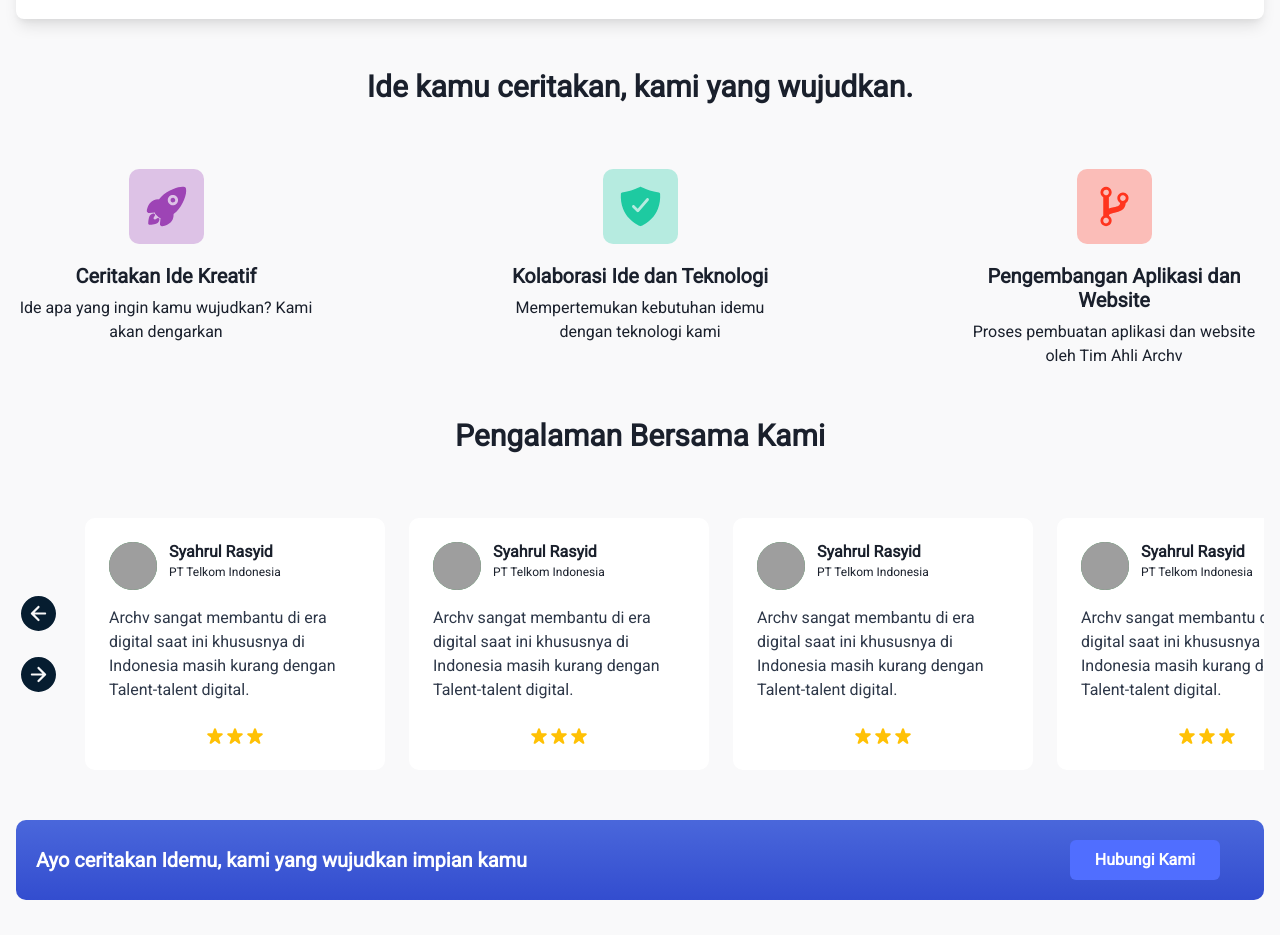
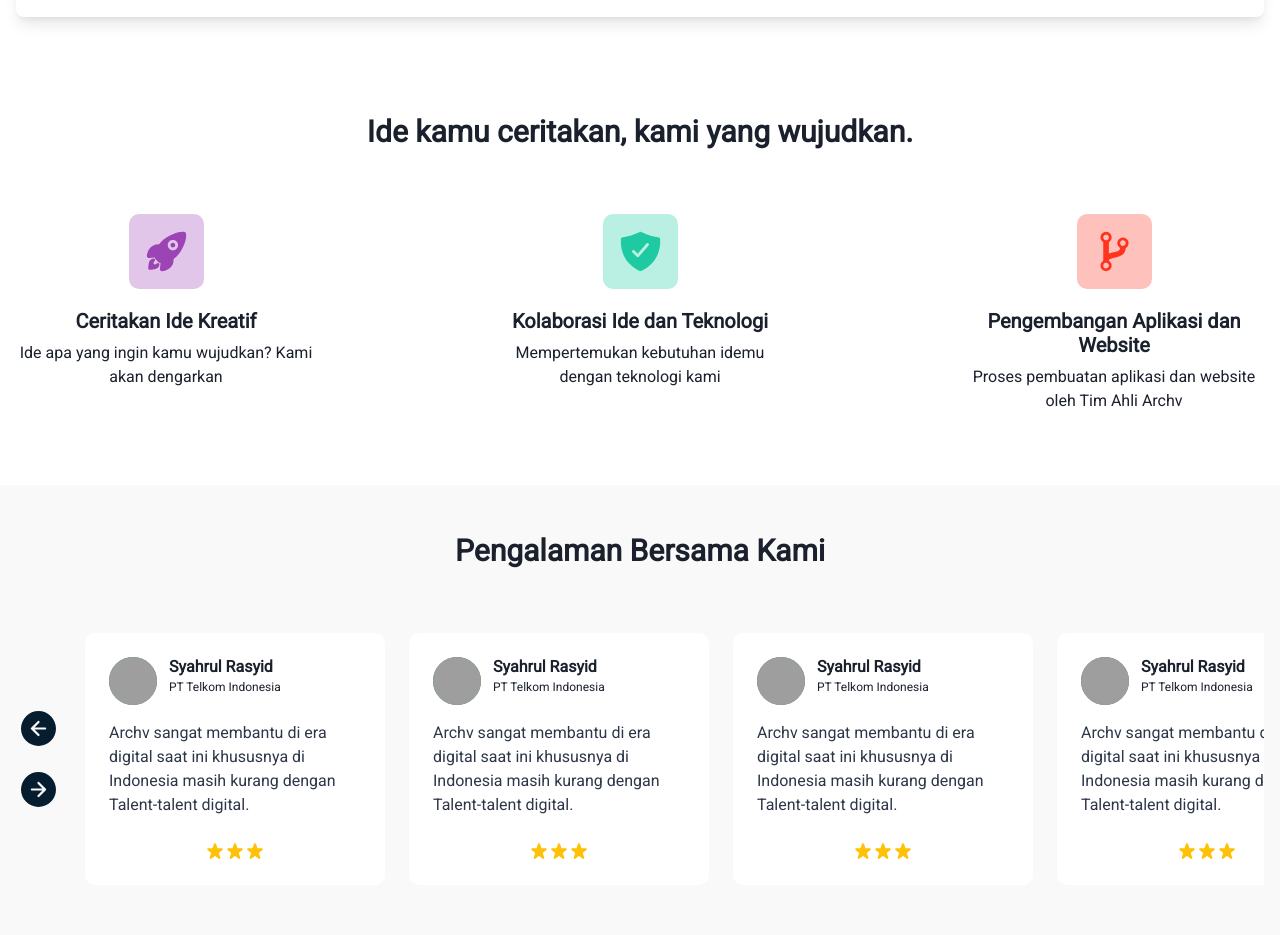
Before and after one commit to aksara-kode/aksara-landing, a Next.js app: page / in a window 1280 px wide. Shown: the part 677-1612 px from the top of the page. Built offline with nearby package versions, Linux system fonts and the light colour scheme; grey boxes are pictures that could not be loaded.

Commit message:
modify container

```diff
--- a/pages/index.js
+++ b/pages/index.js
@@ -45,7 +45,7 @@ const FLowSection = () => {
   ]
 
   return (
-    <Box as="section" w="100%">
+    <Box as="section" w="100%" pb="24px">
       <Box>
         <Heading mb="64px" textAlign="center" size="lg">{titleText}</Heading>
         <Box d={{base: "block", md:"flex"}} justifyContent="space-between" >
@@ -513,17 +513,36 @@ export default function Home() {
       </Box>
 
       {/* body */}
-      <Box bg="#F9F9FA">
-        <Container maxW="container.xl" py="50px">
-          <VStack spacing="50px">
+      <Box>
+        <Box w="100%" py="48px">
+          <Container maxW="container.xl">
             <OurClient/>
+          </Container>
+        </Box>
+
+        <Box w="100%" py="48px">
+          <Container maxW="container.xl">
             <FLowSection/>
-            {/* <BenefitSection/> */}
+          </Container>
+        </Box>
+
+        <Box w="100%" bg="#F9F9FA" py="48px">
+          <Container maxW="container.xl">
             <CustomerReviewSection/>
+          </Container>
+        </Box>
+
+        {/* <Container maxW="container.xl" py="50px">
+          <BenefitSection/>
+        </Container> */}
+
+        <Box w="100%" bg="#F9F9FA" py="48px">
+          <Container maxW="container.xl">
             <ContactUsSection/>
-          </VStack>
-        </Container>
+          </Container>
+        </Box>
       </Box>
+
       {/* footer */}
       <Box py="30px" bg="#334DCF">
         <Container maxW="container.xl">
```
